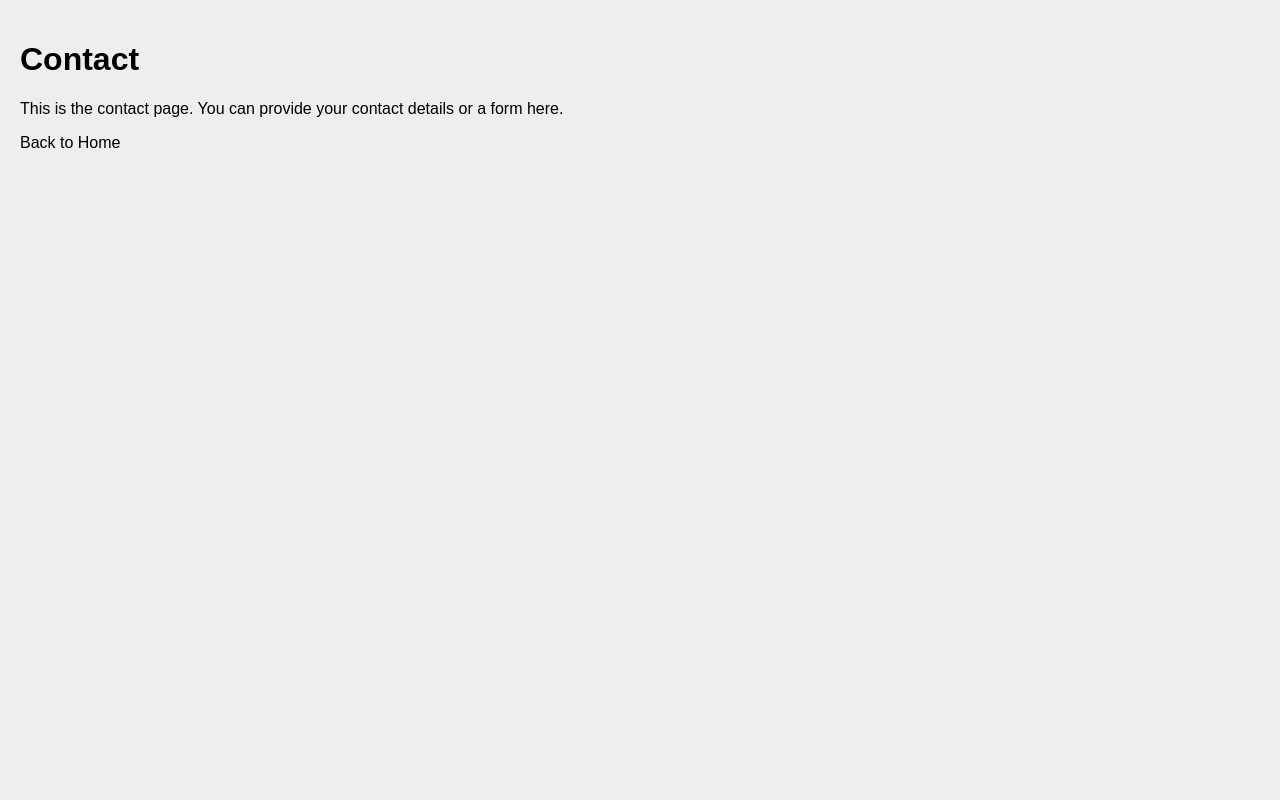
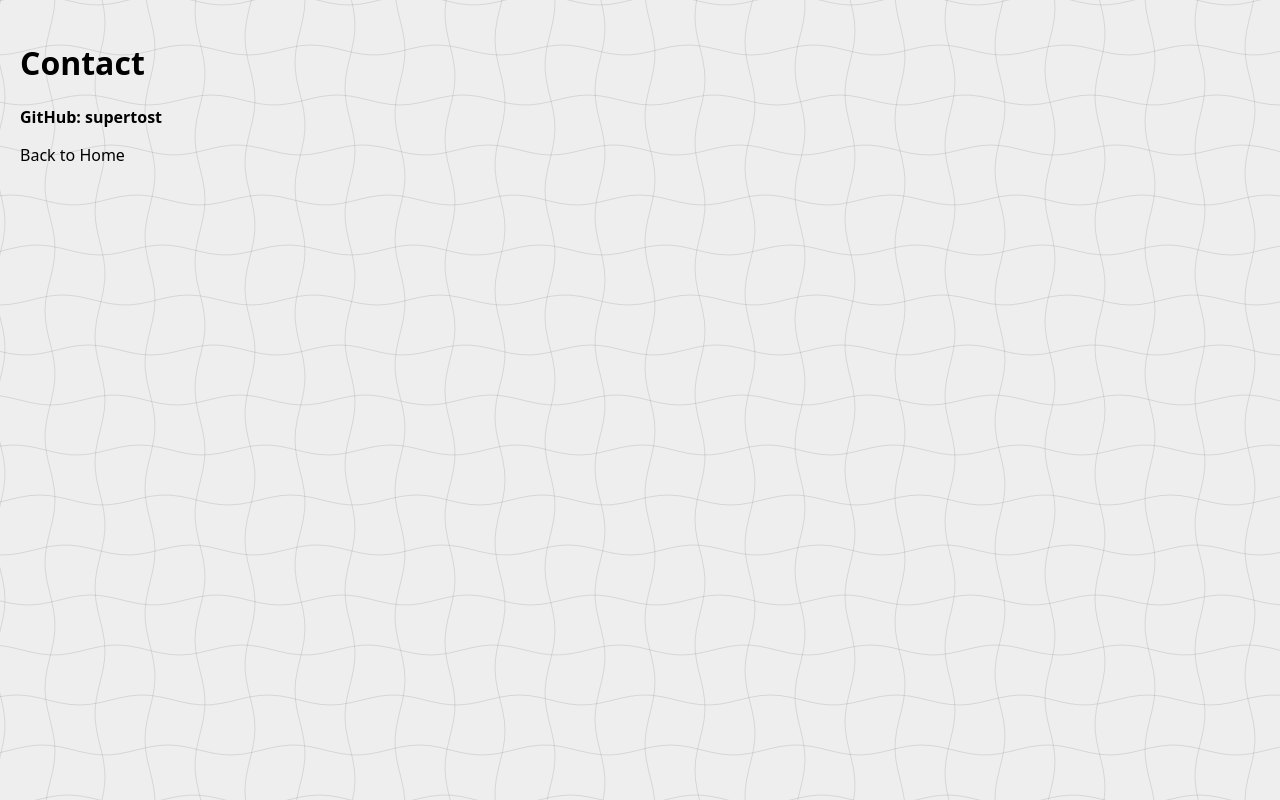
Before and after one commit to supertost/supertost.github.io, a plain HTML site: page contact.html in a window 1280 px wide. Drawn offline with Linux system fonts and the light colour scheme.

Commit message:
E. Dilekci, made small changes and optimizations in the code.

```diff
--- /dev/null
+++ b/bg.js
@@ -0,0 +1,69 @@
+const canvas = document.getElementById('bgCanvas');
+const ctx = canvas.getContext('2d');
+let width, height;
+
+function resize() {
+  const dpr = window.devicePixelRatio || 1;
+  width = window.innerWidth;
+  height = window.innerHeight;
+  canvas.width = width * dpr;
+  canvas.height = height * dpr;
+  canvas.style.width = width + "px";
+  canvas.style.height = height + "px";
+  ctx.resetTransform();
+  ctx.scale(dpr, dpr);
+}
+window.addEventListener('resize', resize);
+resize();
+
+let offset = 0;
+const period = 2 * Math.PI / 0.05;
+
+function drawBackground() {
+  ctx.clearRect(0, 0, width, height);
+  const isLightMode = window.matchMedia('(prefers-color-scheme: light)').matches;
+  ctx.strokeStyle = isLightMode ? 'rgba(0, 0, 0, 0.1)' : 'rgba(200, 200, 200, 0.1)';
+  ctx.lineWidth = 1;
+
+  const spacing = 50;
+  const effectiveOffset = offset % period;
+
+  for (let x = 0; x <= width; x += spacing) {
+    ctx.beginPath();
+    for (let y = 0; y <= height; y += 10) {
+      const wave = Math.sin((y + effectiveOffset) * 0.05 + x * 0.1) * 5;
+      if (y === 0) {
+        ctx.moveTo(x + wave, y);
+      } else {
+        ctx.lineTo(x + wave, y);
+      }
+    }
+    ctx.stroke();
+  }
+
+  for (let y = 0; y <= height; y += spacing) {
+    ctx.beginPath();
+    for (let x = 0; x <= width; x += 10) {
+      const wave = Math.sin((x + effectiveOffset) * 0.05 + y * 0.1) * 5;
+      if (x === 0) {
+        ctx.moveTo(x, y + wave);
+      } else {
+        ctx.lineTo(x, y + wave);
+      }
+    }
+    ctx.stroke();
+  }
+
+  offset += 0.2;
+  requestAnimationFrame(drawBackground);
+}
+drawBackground();
+
+// Fade-out effect when navigating away
+document.getElementById('backLink').addEventListener('click', function(event) {
+  event.preventDefault();
+  document.body.style.animation = 'fadeOut 0.5s ease-in-out forwards';
+  setTimeout(() => {
+    window.location.href = this.href;
+  }, 500);
+});
--- a/contact.html
+++ b/contact.html
@@ -4,37 +4,16 @@
   <meta charset="UTF-8" />
   <meta name="viewport" content="width=device-width, initial-scale=1.0" />
   <title>Contact</title>
-  <style>
-    html {
-      background: #111;
-      transition: background 0.3s;
-    }
-    @media (prefers-color-scheme: light) {
-      html {
-        background: #eee;
-      }
-    }
-    body {
-      margin: 0;
-      padding: 20px;
-      font-family: sans-serif;
-      color: white;
-      transition: color 0.3s;
-    }
-    @media (prefers-color-scheme: light) {
-      body {
-        color: black;
-      }
-    }
-    a {
-      color: inherit;
-      text-decoration: none;
-    }
-  </style>
+  <link rel="stylesheet" href="nonindex.css">
 </head>
 <body>
+
+  <canvas id="bgCanvas"></canvas>
+
   <h1>Contact</h1>
-  <p>This is the contact page. You can provide your contact details or a form here.</p>
+  <p><b><a href="https://github.com/supertost">GitHub: supertost</a></b></p>
   <p><a href="index.html">Back to Home</a></p>
+
+  <script src="bg.js"></script>
 </body>
 </html>
--- /dev/null
+++ b/nonindex.css
@@ -0,0 +1,49 @@
+html {
+    background: #111;
+    transition: background 0.3s;
+  }
+  @media (prefers-color-scheme: light) {
+    html {
+      background: #eee;
+    }
+  }
+  body {
+    margin: 0;
+    padding: 20px;
+    font-family: system-ui, -apple-system, BlinkMacSystemFont, 'Segoe UI', Roboto, Oxygen, Ubuntu, Cantarell, 'Open Sans', 'Helvetica Neue', sans-serif;
+    color: white;
+    overflow: hidden;
+    transition: color 0.3s, opacity 0.5s;
+    position: relative;
+    z-index: 1;
+    opacity: 0;
+    animation: fadeIn 0.8s ease-in-out forwards;
+  }
+  @media (prefers-color-scheme: light) {
+    body {
+      color: black;
+    }
+  }
+  a {
+    color: inherit;
+    text-decoration: none;
+  }
+  /* Background Canvas */
+  #bgCanvas {
+    position: absolute;
+    top: 0;
+    left: 0;
+    width: 100%;
+    height: 100%;
+    z-index: -1;
+  }
+  /* Fade In Animation */
+  @keyframes fadeIn {
+    from { opacity: 0; }
+    to { opacity: 1; }
+  }
+  /* Fade Out Animation */
+  @keyframes fadeOut {
+    from { opacity: 1; }
+    to { opacity: 0; }
+  }
```
Also changed, not shown: about.html (+3 -123 lines), projects.html (+7 -28 lines).
